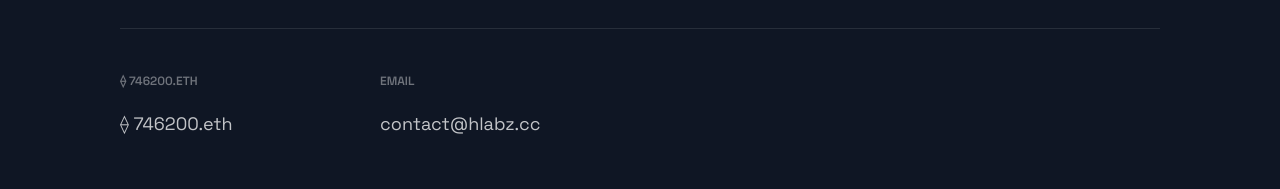
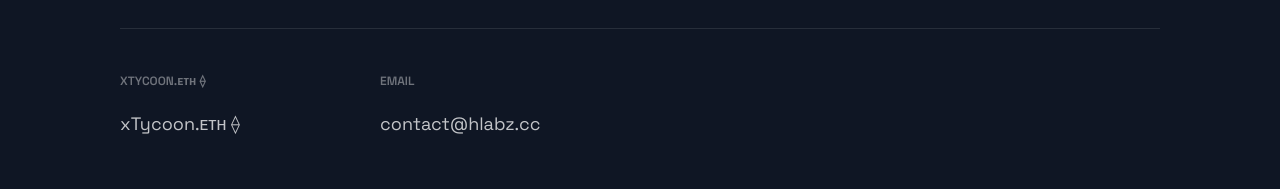
Before and after one commit to HLABZcc/Essays, a Next.js app: page / in a window 1280 px wide. Shown: the part 3399-3588 px from the top of the page. Built offline with nearby package versions, Linux system fonts and the light colour scheme.

Commit message:
Update Footer.js

```diff
--- a/src/components/Footer/Footer.js
+++ b/src/components/Footer/Footer.js
@@ -9,8 +9,8 @@ const Footer = () => {
     <FooterWrapper>
       <LinkList>
         <LinkColumn>
-          <LinkTitle>⟠ 746200.eth</LinkTitle>
-          <LinkItem href="https://debank.com/profile/0xbff3ee7d3648ce6b7de82dea427c3a1629aaf671">⟠ 746200.eth</LinkItem>
+          <LinkTitle>xTycoon.ᴇᴛʜ ⟠</LinkTitle>
+          <LinkItem href="https://debank.com/profile/0xbff3ee7d3648ce6b7de82dea427c3a1629aaf671">xTycoon.ᴇᴛʜ ⟠</LinkItem>
         </LinkColumn>
         <LinkColumn>
           <LinkTitle>Email</LinkTitle>
```
